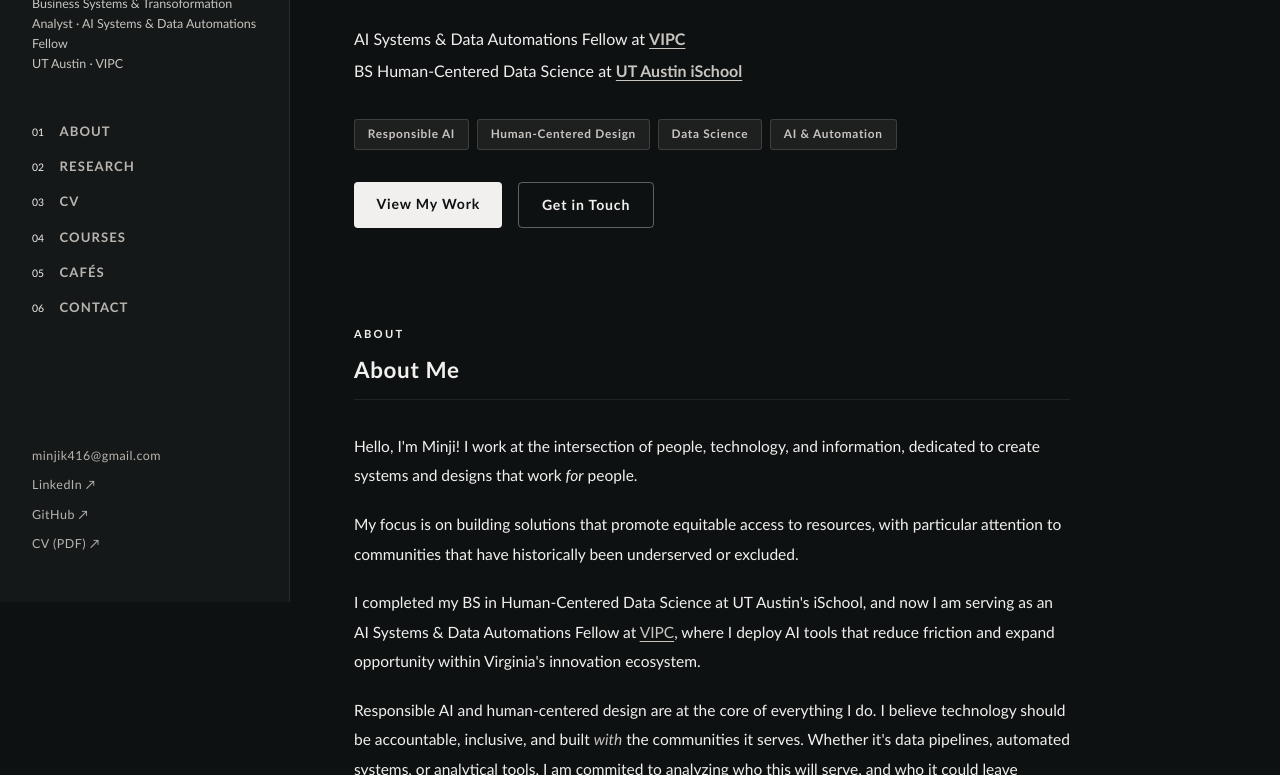
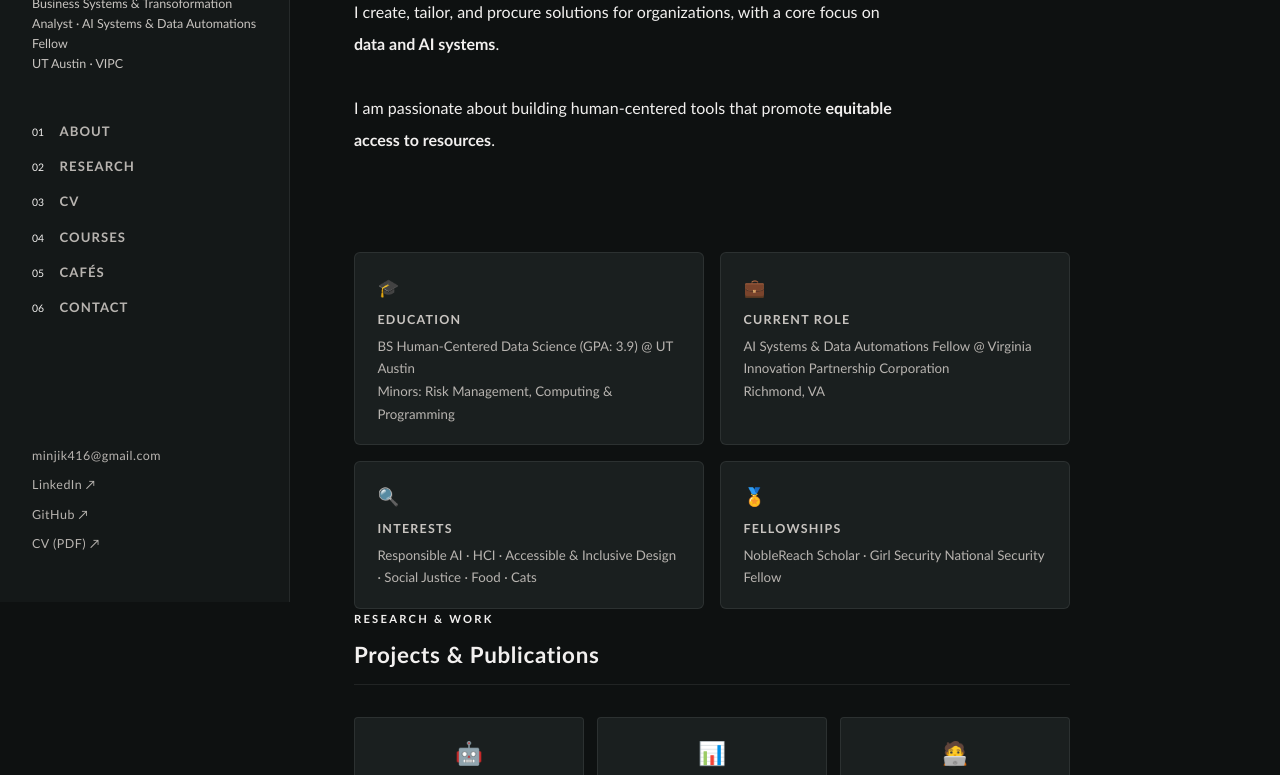
Before and after one commit to mk43275/minji-kim-portfolio, a plain HTML site: page index.html in a window 1280 px wide. Shown: the part 198-973 px from the top of the page. Drawn offline with Linux system fonts and the light colour scheme.

Commit message:
Revise home section content and structure
Updated the home section with new descriptions and removed unnecessary elements.

```diff
--- a/index.html
+++ b/index.html
@@ -342,37 +342,23 @@
 </aside>
 
 <main class="main">
+<div id="home" class="content-section">
+    <h1>Minji Kim</h1>
+    <p class="hero-subtitle">
+        AI Systems & Data Automations Fellow at
+        <a href="https://Vipc.org" target="_blank" rel="noopener noreferrer">VIPC</a>
+    </p>
 
-  <div id="home" class="content-section">
-    <p class="section-label">Portfolio</p>
-    <h1>Minji Kim</h1>
-    <p class="hero-subtitle">Human-Centered Data Science · Business Analytics · AI Systems</p>
     <p class="hero-desc">
-      <!-- MS Business Analytics at <a href="https://www.mccombs.utexas.edu/graduate/specialized-masters/ms-business-analytics/" target="_blank"><strong>UT Austin McCombs</strong></a><br> -->
-      AI Systems &amp; Data Automations Fellow at <a href="https://vipc.org" target="_blank"><strong>VIPC</strong></a><br>
-      BS Human-Centered Data Science at <a href="https://ischool.utexas.edu/" target="_blank"><strong>UT Austin iSchool</strong></a>
+        I create, tailor, and procure solutions for organizations, with a core focus on
+        <strong>data and AI systems</strong>.
     </p>
-    <div class="pill-row">
-      <span class="pill">Responsible AI</span>
-      <span class="pill">Human-Centered Design</span>
-      <span class="pill">Data Science</span>
-      <span class="pill">AI &amp; Automation</span>
-    </div>
-    <div class="btn-row">
-      <a href="#research" class="btn btn-primary">View My Work</a>
-      <a href="#contact" class="btn btn-outline">Get in Touch</a>
-    </div>
-  </div>
 
-  <div id="about" class="content-section reveal">
-    <p class="section-label">About</p>
-    <h2>About Me</h2>
-    <div class="about-text">
-      <p>Hello, I'm Minji! I work at the intersection of people, technology, and information, dedicated to create systems and designs that work <i>for</i> people.</p>
-      <p>My focus is on building solutions that promote equitable access to resources, with particular attention to communities that have historically been underserved or excluded.</p>
-      <p>I completed my BS in Human-Centered Data Science at UT Austin's iSchool, and now I am serving as an AI Systems &amp; Data Automations Fellow at <a href="https://vipc.org" target="_blank">VIPC</a>, where I deploy AI tools that reduce friction and expand opportunity within Virginia's innovation ecosystem.</p>
-      <p>Responsible AI and human-centered design are at the core of everything I do. I believe technology should be accountable, inclusive, and built <em>with</em> the communities it serves. Whether it's data pipelines, automated systems, or analytical tools, I am commited to analyzing who this will serve, and who it could leave behind.</p>
-    </div>
+    <p class="hero-desc">
+        I am passionate about building human-centered tools that promote
+        <strong>equitable access to resources</strong>.
+    </p>
+</div>
     <div class="about-cards">
       <div class="about-card">
         <div class="about-card-icon">🎓</div>
```
